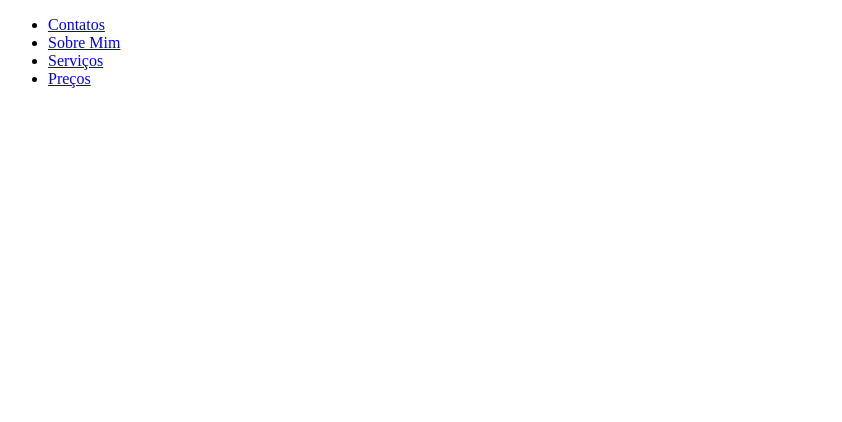
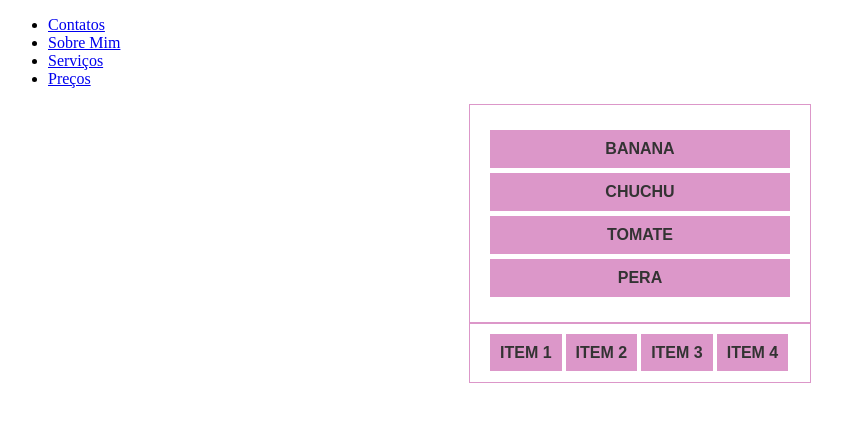
Before and after one commit to alanaoli/navegacao, a plain HTML site: page index.html in a window 1280 px wide. Shown: the whole page, without its empty margins (0-842 px from the left). Drawn offline with Linux system fonts and the light colour scheme.

```diff
--- a/index.html
+++ b/index.html
@@ -5,6 +5,27 @@
     <meta name="viewport" content="width=device-width, initial-scale=1.0">
     <title>Links e Navegação</title>
 </head>
+
+<style>
+    .list-container {
+        width: 300px;
+        margin: 0 auto;
+        padding: 20px;
+        border: 1px solid hsla(316, 50%, 71%, 0.933);
+    }
+    .list-item {
+        padding: 10px;
+        margin: 5px 0;
+        background-color: hsla(316, 50%, 71%, 0.933);
+        border: 1px hsla(316, 50%, 71%, 0.933);
+        font-family: 'Arial', sans-serif; /* Alterando o estilo da fonte */
+            font-size: 16px;                 /* Alterando o tamanho da fonte */
+            color: #333;                     /* Alterando a cor do texto */
+            font-weight: bold;               /* Tornando o texto em negrito */
+            text-align: center;              /* Centralizando o texto */
+            text-transform: uppercase;       /* Transformando o texto em maiúsculas */
+           }
+</style>
 <body>
     <ul>
      <li><a href="/contatos.html" target="_blank">Contatos</a></li>
@@ -12,5 +33,26 @@
      <li><a href="/servicos.html" target="_blank" >Serviços</a></li>
      <li><a href="/preços.html" target="_blank">Preços</a></li>
     </ul>
+
+    <div class="list-container">
+        <div class="list-item">banana</div>
+        <div class="list-item">chuchu</div>
+        <div class="list-item">tomate</div>
+        <div class="list-item">pera</div>
+    </div>
+
+    <div class="list-container">
+        <span class="list-item">Item 1</span>
+        <span class="list-item">Item 2</span>
+        <span class="list-item">Item 3</span>
+        <span class="list-item">Item 4</span>
+    </div>
+
+    <div>
+
+
+
+
+    </div>
 </body>
 </html>
```
